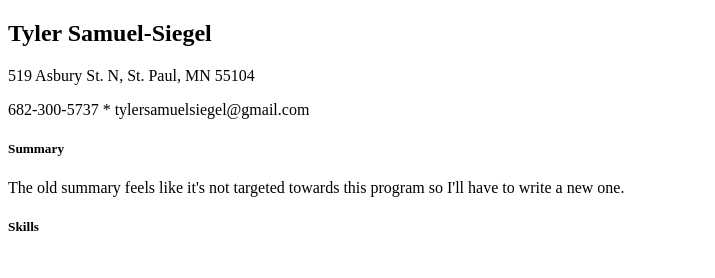
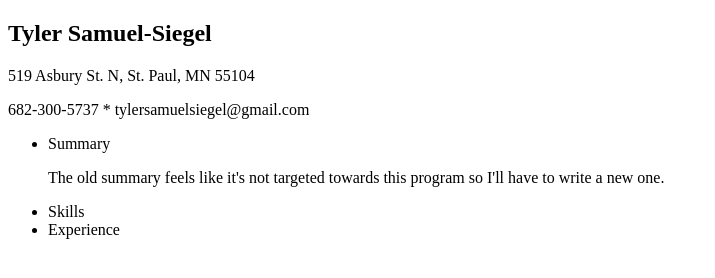
Before and after one commit to TylerS-S/TylerS-S.github.io, a plain HTML site: page index.html in a window 1280 px wide. Shown: the whole page, without its empty margins (0-715 px from the left). Drawn offline with Linux system fonts and the light colour scheme.

Commit message:
using too many ul's

```diff
--- a/index.html
+++ b/index.html
@@ -12,8 +12,11 @@
     <p>682-300-5737 * tylersamuelsiegel@gmail.com</p>
     </div>
 
-    <h5>Summary</h5>
+    <ul>
+    <li>Summary</li>
     <p>The old summary feels like it's not targeted towards this program so I'll have to write a new one.</p>
-    <h5>Skills</h5>
+      <li>Skills</li>
+      <li>Experience</li>
+    </ul>
   </body>
 </html>
```
